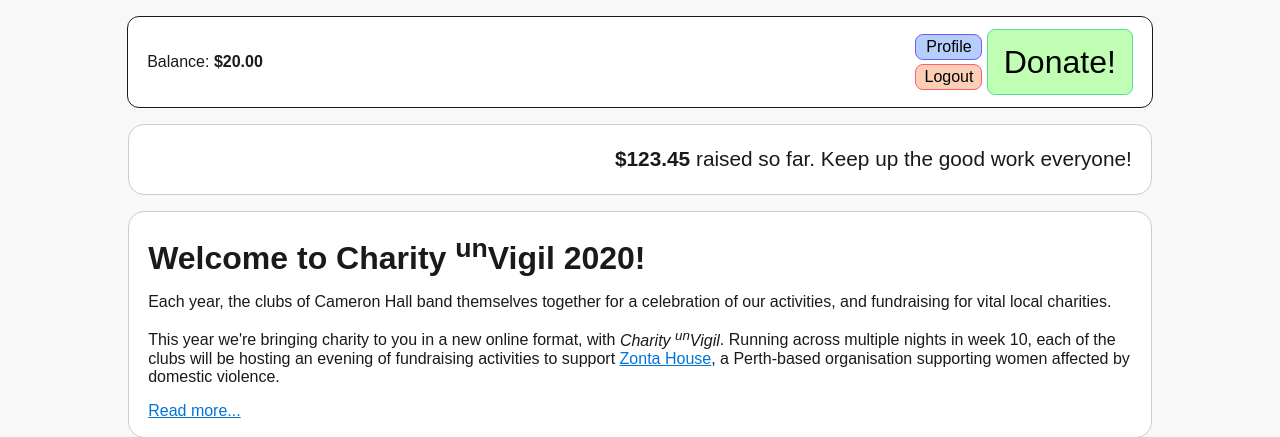
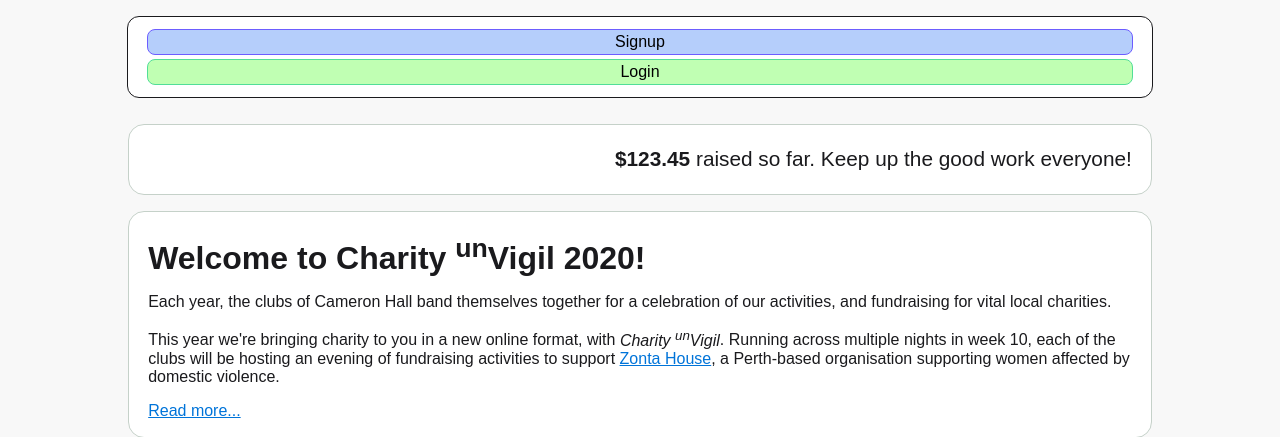
Before and after one commit to voidstarzero/donation-test, a Django app: page / in a window 1280 px wide. Shown: the top 437 px of the page. Run offline with Django 3.2, Linux system fonts and the light colour scheme.

Commit message:
Break page header into separate template

```diff
--- a/templates/base.html
+++ b/templates/base.html
@@ -10,14 +10,7 @@
         <div id="fixed-banner">
             <div class="edge-padding">
                 <header>
-                    <div id="header-content">
-                        <span>Balance: <strong id="acct_balance">$20.00</strong></span>
-                        <div class="button-vstack">
-                            <a href="/attendee/profile"><button class="button-info">Profile</button></a>
-                            <a href="/attendee/logout"><button class="button-warn">Logout</button></a>
-                        </div>
-                        <a href="/donate"><button id="button-donate" class="button-good">Donate!</button></a>
-                    </div>
+                    {% include "header.html" %}
                 </header>
             </div>
         </div>
--- /dev/null
+++ b/templates/header.html
@@ -0,0 +1,15 @@
+<div id="header-content">
+    {% if user.is_authenticated %}
+    <span>Balance: <strong id="acct_balance">$20.00</strong></span>
+    <div class="button-vstack">
+        <a href="/attendee/profile"><button class="button-info">Profile</button></a>
+        <a href="/attendee/logout"><button class="button-warn">Logout</button></a>
+    </div>
+    <a href="/donate"><button id="button-donate" class="button-good">Donate!</button></a>
+    {% else %}
+    <div class="button-vstack">
+        <a href="/attendee/create"><button class="button-info">Signup</button></a>
+        <a href="/attendee/login"><button class="button-good">Login</button></a>
+    </div>
+    {% endif %}
+</div>
```
